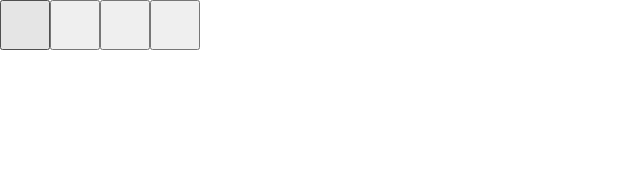
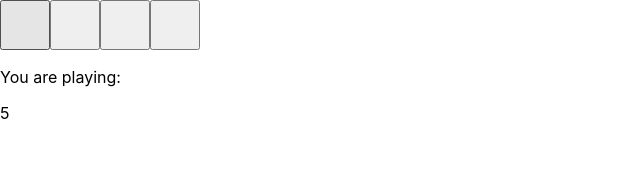
Before and after one commit to ewelinalabas/memorygame, a React (Create React App) app: page / in a window 1280 px wide. Both pictures are taken after a click on the button "Play". Shown: the top 173 px of the page, without its empty margins (0-640 px from the left). Built offline with nearby package versions, Linux system fonts and the light colour scheme.

Commit message:
Add timer

```diff
--- a/package.json
+++ b/package.json
@@ -6,6 +6,7 @@
     "@testing-library/jest-dom": "^4.2.4",
     "@testing-library/react": "^9.3.2",
     "@testing-library/user-event": "^7.1.2",
+    "moment": "^2.24.0",
     "react": "^16.12.0",
     "react-dom": "^16.12.0",
     "react-redux": "^7.1.3",
--- a/src/App.js
+++ b/src/App.js
@@ -4,13 +4,19 @@ import './App.css';
 import { GameForm } from './components/GameForm';
 import { Board } from './components/Board';
 import { GameSummary } from './components/GameSummary';
+import { Timer } from './components/Timer';
 import { GAME_SETUP, PLAY, GAME_END } from './rootReducer';
 
 const AppPure = ({ phase }) => {
   if(phase === GAME_SETUP) {
     return ( <GameForm /> );
   } else if(phase === PLAY) {
-    return ( <Board /> )
+    return (
+      <div>
+        <Board />
+        <Timer />
+      </div>
+    )
   } else if(phase === GAME_END) {
     // return (<p>END</p>)
     return ( <GameSummary />)
--- /dev/null
+++ b/src/components/Timer.jsx
@@ -0,0 +1,26 @@
+import React, { useState, useEffect } from 'react';
+import { connect } from 'react-redux';
+import moment from 'moment';
+
+const TimerPure = () => {
+  const [duration, setDuration] = useState(0)
+  useEffect(() => {
+    const duration = setInterval(() => {
+      setDuration(duration + 1);
+    }, 1000);
+    return () => clearInterval(duration);
+  }, [duration]);
+
+  return (
+    <div>
+      <p>You are playing:</p>
+      <p>{duration}</p>
+    </div>
+  )
+}
+
+export const Timer = connect(
+  state => ({
+  }),
+  dispatch => ({})
+)(TimerPure)
```
Also changed, not shown: 1 other file (tests, documents, lock files or other folders).
